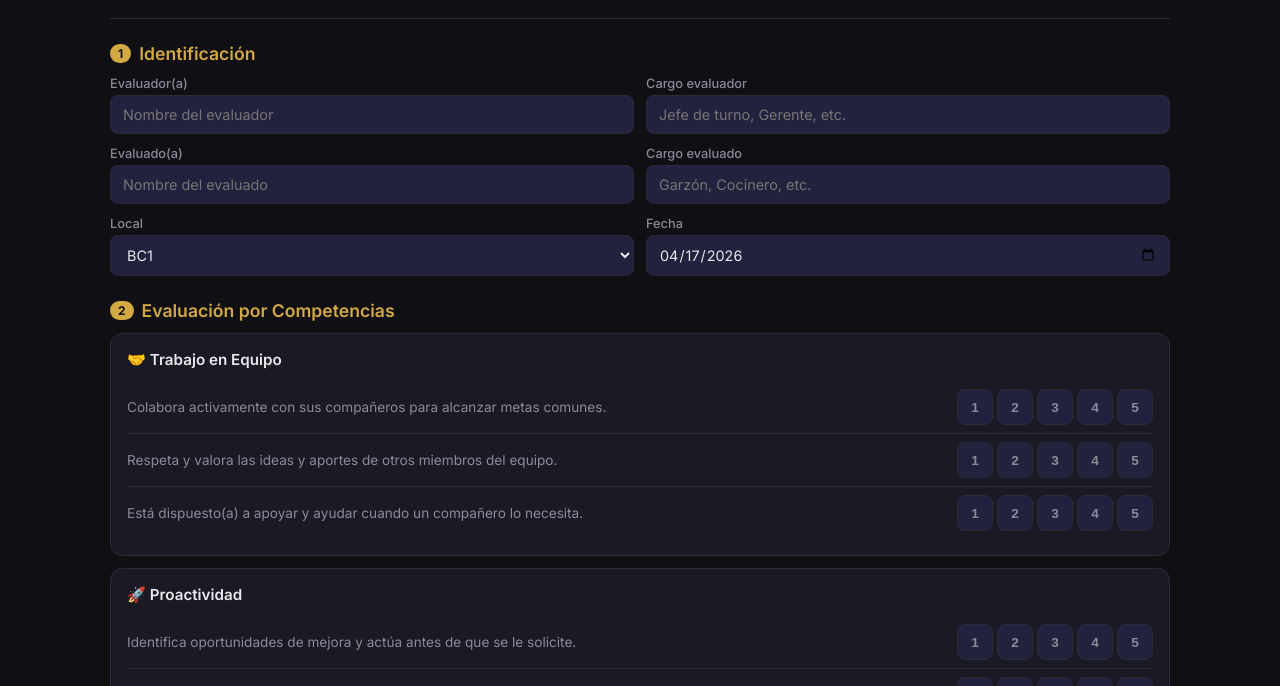
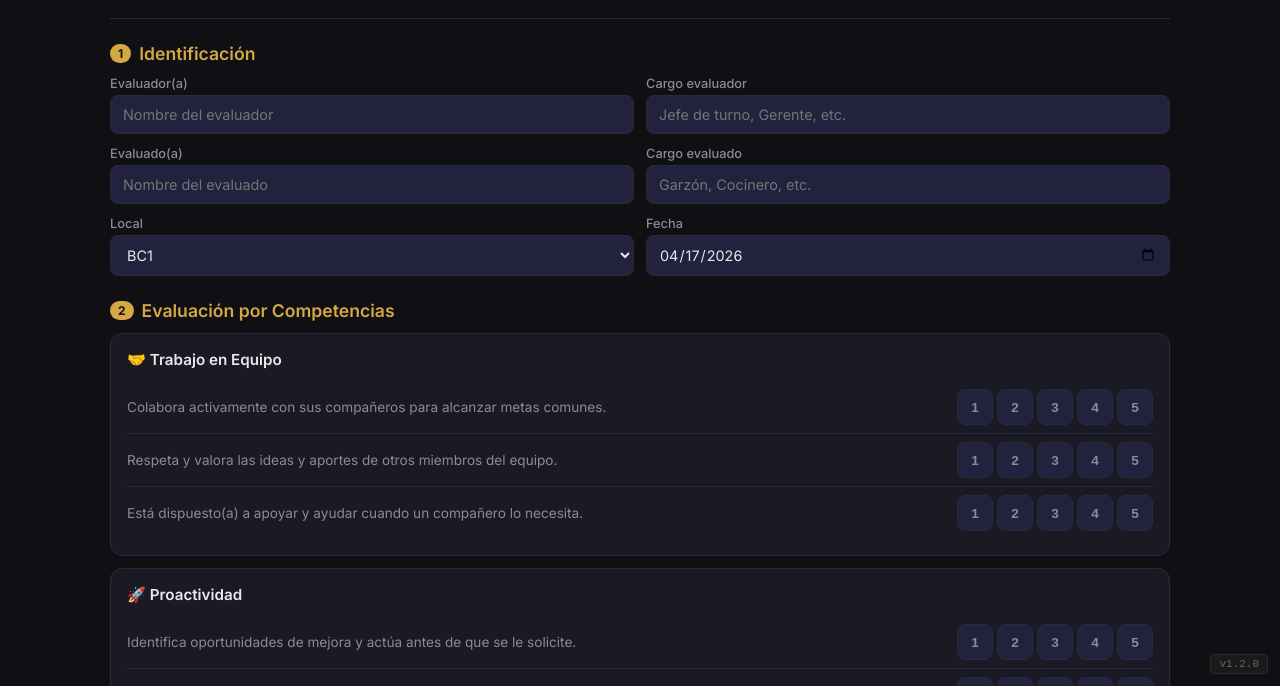
Before and after one commit to focawear-collab/bc-evaluaciones, a website: page public/index.html in a window 1280 px wide. Shown: the part 114-800 px from the top of the page. Drawn offline with nearby package versions, Linux system fonts and the light colour scheme.

Commit message:
Add app version display to index.html

```diff
--- a/public/index.html
+++ b/public/index.html
@@ -443,5 +443,6 @@
 emailjs.init({publicKey:'3jlsGCFJczgbrjY3t'});
 renderForm();
 </script>
+<div id="app-version" style="position:fixed;bottom:12px;right:12px;background:#1a1a1a;border:1px solid #2a2a2a;color:#666;font-family:monospace;font-size:11px;padding:3px 8px;border-radius:4px;z-index:9999;pointer-events:none;">v1.2.0</div>
 </body>
 </html>
```
